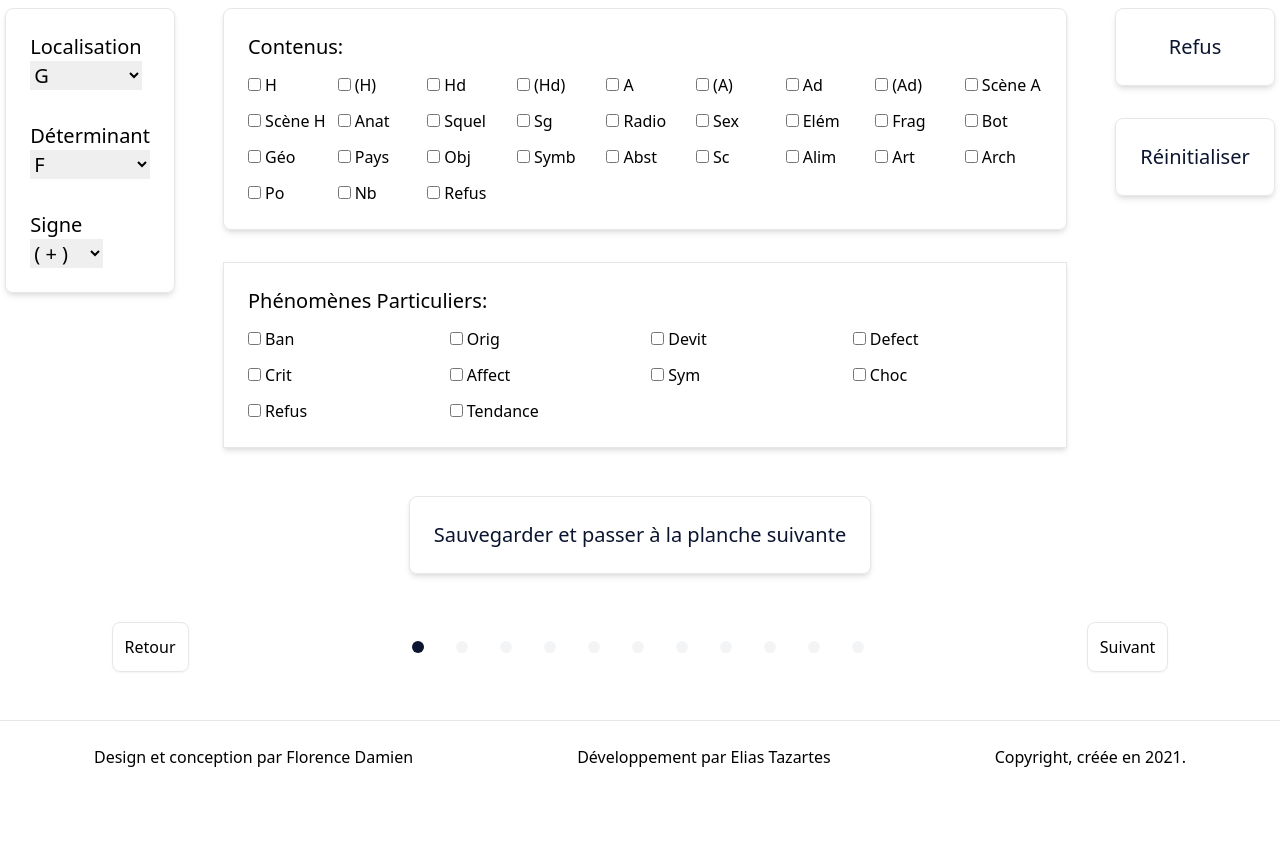
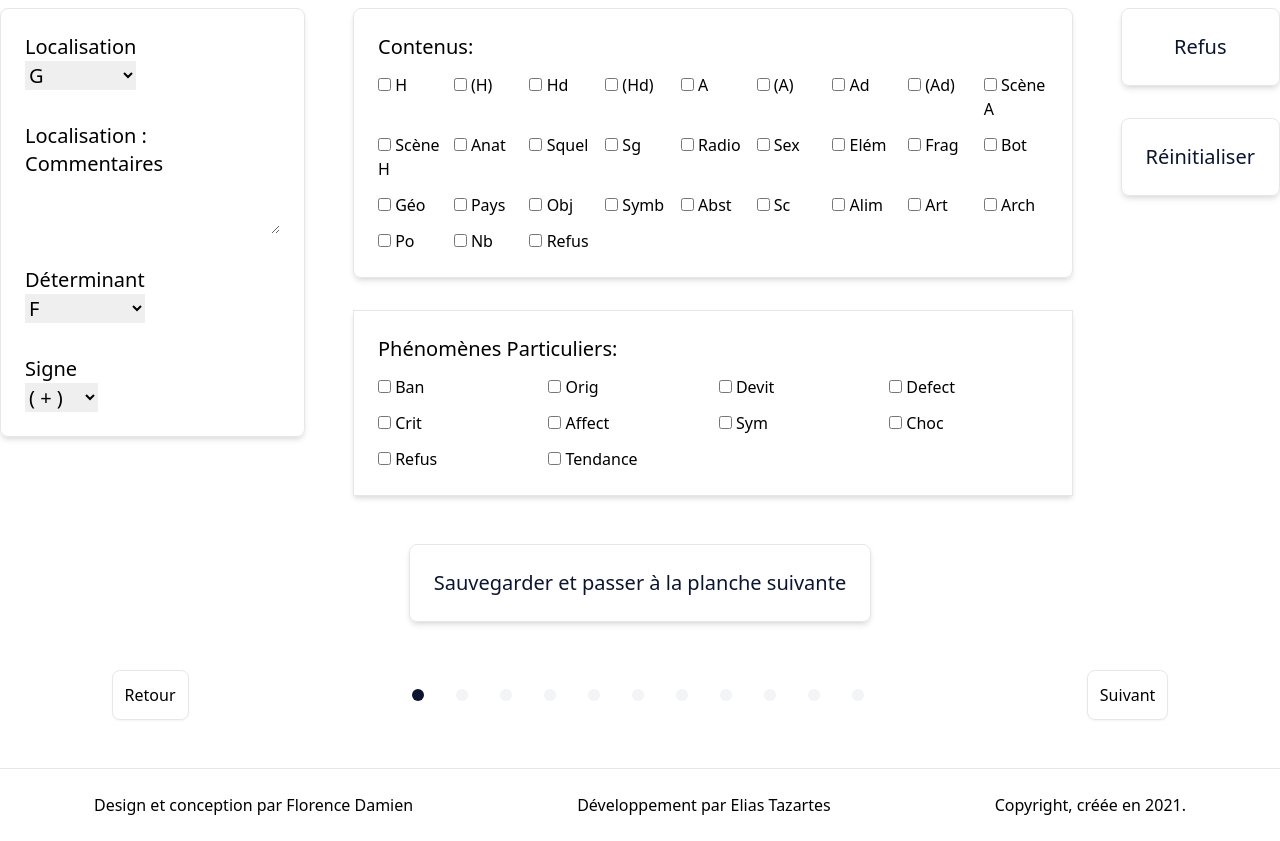
Before and after one commit to Eikix/rorschach-app, a Next.js app: page /rorschachtest in a window 1280 px wide. Shown: the part 780-1621 px from the top of the page. Before the commit the page ends 1573 px from the top, so only its background shows below. Built offline with nearby package versions, Linux system fonts and the light colour scheme.

Commit message:
changed planche

```diff
--- a/components/Planche.js
+++ b/components/Planche.js
@@ -1,27 +1,50 @@
 import { Formik, Form } from "formik";
 import * as Yup from 'yup';
 import Image from "next/image";
-import FormikSelect from "./FormikSelect";
+import FormikSelect from "./myFormikComponents/FormikSelect";
 import {localisationList, determinantList, signesList, contenusList, phenomenesList} from '../utils/details/plancheDetails';
-import FormikCheckbox from "./FormikCheckbox";
+import FormikCheckbox from "./myFormikComponents/FormikCheckbox";
 import RefusButton from "./RefusButton";
 import ReinitializeButton from "./ReinitializeButton";
+import FormikTextArea from "./myFormikComponents/FormikTextArea";
 
 const Planche = ({idNumber, savePlanche, savedPlanches}) => {
+
     const initLocalisation = savedPlanches[idNumber]?.localisation ?? '';
+    const initLocalisationComment = savedPlanches[idNumber]?.localisationComment ?? '';
     const initDeterminant = savedPlanches[idNumber]?.determinant ?? '';
+    const initDeterminantComment = savedPlanches[idNumber]?.determinantComment ?? '';
     const initDeterminantSign = savedPlanches[idNumber]?.determinantSign ?? '';
     const initContenus = savedPlanches[idNumber]?.contenus ?? [];
+    const initContenusComment = savedPlanches[idNumber]?.contenusComment ?? '';
     const initPhenomenes = savedPlanches[idNumber]?.phenomenes ?? [];
+    const initPhenomenesComment = savedPlanches[idNumber]?.phenomenesComment ?? '';
 
 
     const emptyPlanche = {
         localisation: "",
+        localisationComment: "",
         determinant: "",
+        determinantComment: "",
         determinantSign: "",
         contenus: [],
-        phenomenes: []
+        contenusComment: "",
+        phenomenes: [],
+        phenomenesComment: "",
+        answerTime: null,
+    }
 
+    const initValues = {
+        localisation: initLocalisation,
+        localisationComment: initLocalisationComment,
+        determinant: initDeterminant,
+        determinantComment: initDeterminantComment,
+        determinantSign:initDeterminantSign,
+        contenus: initContenus,
+        contenusComment: initContenusComment,
+        phenomenes: initPhenomenes,
+        phenomenesComment: initPhenomenesComment,
+        answerTime: 0,
     }
 
 
@@ -31,13 +54,18 @@ const Planche = ({idNumber, savePlanche, savedPlanches}) => {
             <h2 className="lg:text-3xl text-center font-light mt-6 lg:mt-12 border-b">Planche no.{idNumber}</h2>
             {idNumber && <div className="my-12 lg:my-24"><Image className="rounded-lg" src={`/images/rorschach${idNumber}.jpg`} width={366*2} height={206*2} /></div>}
             <Formik
-                initialValues={{localisation: initLocalisation, determinant: initDeterminant, determinantSign:initDeterminantSign, contenus: initContenus, phenomenes: initPhenomenes}}
+                initialValues={initValues}
                 validationSchema={Yup.object({
                     localisation: Yup.string().oneOf([...localisationList, ""], "Localisation incorrecte").required('Required'),
+                    localisationComment: Yup.string(),
                     determinant: Yup.string().oneOf([...determinantList, ""], "Déterminant incorrect").required('Required'),
+                    determinantComment: Yup.string(),
                     determinantSign: Yup.string().oneOf([...signesList, ""], "Signe incorrect").required('Required'),
                     contenus: Yup.array().required('Required'),
-                    phenomenes: Yup.array()
+                    contenusComment: Yup.string(),
+                    phenomenes: Yup.array(),
+                    phenomenesComment: Yup.string(),
+                    answerTime: Yup.number().min(0, 'Must be positive'),
                 })}
                 onSubmit={(values, {setSubmitting }) => {
                     savePlanche(values, idNumber);
@@ -56,6 +84,8 @@ const Planche = ({idNumber, savePlanche, savedPlanches}) => {
                             <FormikSelect label="Localisation" name='localisation'>
                                 {localisationList.map(localisation => <option key={localisation+idNumber} value={localisation}>{localisation}</option>)}
                             </FormikSelect>
+
+                            <FormikTextArea label="Localisation : Commentaires" name="localisationComment"/>
 
                             <FormikSelect label="Déterminant" name="determinant">
                                 {determinantList.map(det => <option key={det+idNumber} value={det}>{det}</option>)}
--- a/components/ReinitializeButton.js
+++ b/components/ReinitializeButton.js
@@ -10,10 +10,14 @@ const ReinitializeButton = () => {
 
     const handleReinit = () => {
         setFieldValue("localisation", "");
+        setFieldValue("localisationComment", "");
         setFieldValue("determinant", "");
+        setFieldValue("determinantComment", "");
         setFieldValue("determinantSign", "");
         setFieldValue("contenus", []);
+        setFieldValue("contenusComment", "");
         setFieldValue("phenomenes", []);
+        setFieldValue("phenomenesComment", "");
     }
 
 
--- a/components/FormikText.js
+++ b/components/myFormikComponents/FormikText.js
@@ -6,7 +6,7 @@ const FormikTextInput = ({ label, ...props }) => {
    // message if the field is invalid and it has been touched (i.e. visited)
    const [field, meta] = useField(props);
    return (
-     <div className="flex flex-col mb-4 md:mb-6">
+     <div className="flex flex-col">
        <label className="text-xl" htmlFor={props.id || props.name}>{label}</label>
        <input className="text-xl" {...field} {...props} />
        {meta.touched && meta.error ? (
--- /dev/null
+++ b/components/myFormikComponents/FormikTextArea.js
@@ -0,0 +1,19 @@
+import { useField } from "formik";
+
+const FormikTextArea = ({ label, ...props }) => {
+   // useField() returns [formik.getFieldProps(), formik.getFieldMeta()]
+   // which we can spread on <input>. We can use field meta to show an error
+   // message if the field is invalid and it has been touched (i.e. visited)
+   const [field, meta] = useField(props);
+   return (
+     <div className="flex flex-col">
+       <label className="text-xl" htmlFor={props.id || props.name}>{label}</label>
+       <textarea className="text-xl" {...field} {...props} />
+       {meta.touched && meta.error ? (
+         <div className="text-red-900">{meta.error}</div>
+       ) : null}
+     </div>
+   );
+ };
+
+ export default FormikTextArea;
```
Also changed, not shown: components/myFormikComponents/FormikCheckbox.js (renamed from components/FormikCheckbox.js), components/myFormikComponents/FormikSelect.js (renamed from components/FormikSelect.js).
